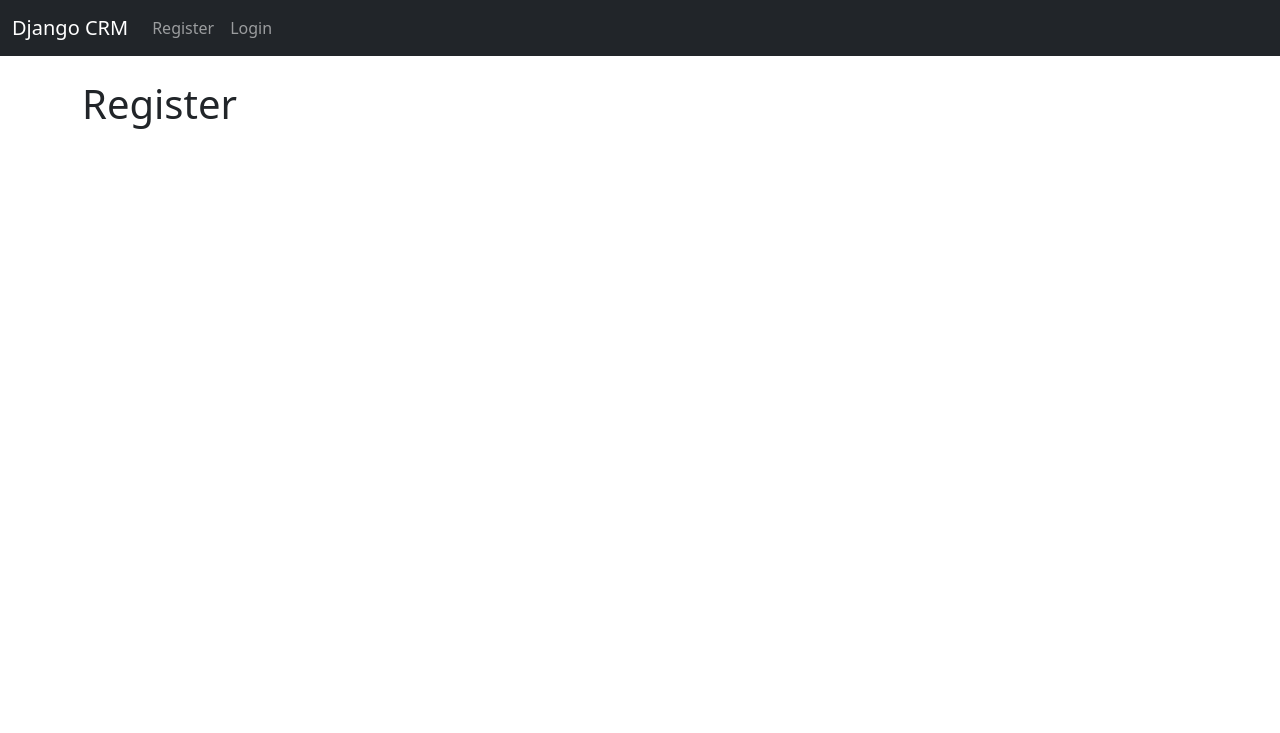
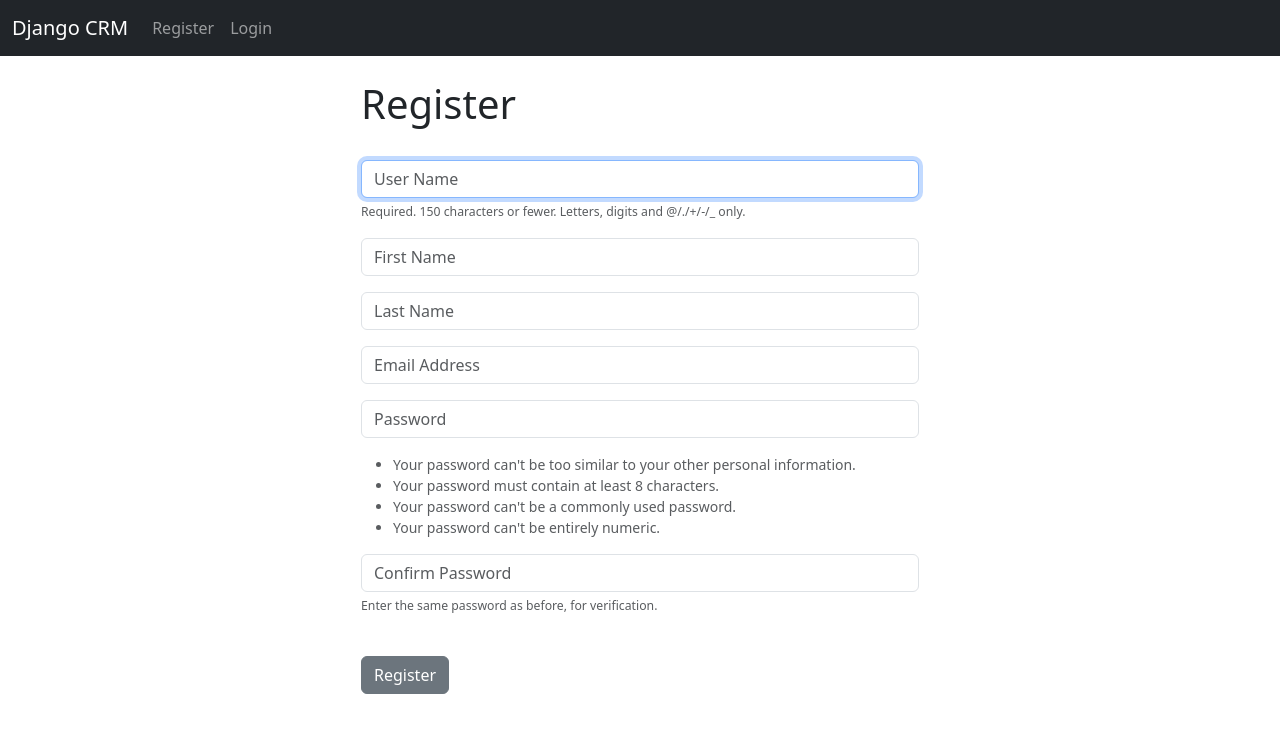
Before and after one commit to CoderSales/Following-Django-Proj-CRM-App-Tutorial, a Django app: template dcrm/website/templates/register.html in a window 1280 px wide. Shown: the top 733 px of the page. Run offline with Django 4.2, Linux system fonts and the light colour scheme; the template is opened without the code that fills it: values that come from a table or form of the project are taken from there, others are empty; parts of the project's set-up code (start-up, migrations or seed data) failed here and were passed over.

Commit message:
Add registration detail

```diff
--- a/dcrm/website/forms.py
+++ b/dcrm/website/forms.py
@@ -11,3 +11,22 @@ class SignUpForm(UserCreationForm):
 	class Meta:
 		model = User
 		fields = ('username', 'first_name', 'last_name', 'email', 'password1', 'password2')
+
+
+	def __init__(self, *args, **kwargs):
+		super(SignUpForm, self).__init__(*args, **kwargs)
+
+		self.fields['username'].widget.attrs['class'] = 'form-control'
+		self.fields['username'].widget.attrs['placeholder'] = 'User Name'
+		self.fields['username'].label = ''
+		self.fields['username'].help_text = '<span class="form-text text-muted"><small>Required. 150 characters or fewer. Letters, digits and @/./+/-/_ only.</small></span>'
+
+		self.fields['password1'].widget.attrs['class'] = 'form-control'
+		self.fields['password1'].widget.attrs['placeholder'] = 'Password'
+		self.fields['password1'].label = ''
+		self.fields['password1'].help_text = '<ul class="form-text text-muted small"><li>Your password can\'t be too similar to your other personal information.</li><li>Your password must contain at least 8 characters.</li><li>Your password can\'t be a commonly used password.</li><li>Your password can\'t be entirely numeric.</li></ul>'
+
+		self.fields['password2'].widget.attrs['class'] = 'form-control'
+		self.fields['password2'].widget.attrs['placeholder'] = 'Confirm Password'
+		self.fields['password2'].label = ''
+		self.fields['password2'].help_text = '<span class="form-text text-muted"><small>Enter the same password as before, for verification.</small></span>'
--- a/dcrm/website/templates/home.html
+++ b/dcrm/website/templates/home.html
@@ -15,7 +15,7 @@
 
 <form method="POST" action="{% url 'home' %}">
 	{% csrf_token %}
-	<form>
+
 	  <div class="mb-3">
 	    <input type="text" class="form-control" name="username" placeholder="Username" required>
 
@@ -25,7 +25,6 @@
 	  </div>
 	  <br/>
 	  <button type="submit" class="btn btn-secondary">Login</button>
-	</form>
 
 </form>
 
--- a/dcrm/website/templates/register.html
+++ b/dcrm/website/templates/register.html
@@ -1,6 +1,34 @@
 {% extends 'base.html' %}
 {%block content %}
 
+
+<div class="col-md-6 offset-md-3">
 <h1>Register</h1>
+<br/>
+
+<form method="POST" action="">
+	{% csrf_token %}
+	{% if form.errors %}
+		<div class="alert alert-warning alert-dismissible fade show" role="alert">
+		  Your Form Has Errors
+		  {% for field in form %}
+		  	{% if field.errors %}
+		  		{{ field.errors }}
+		  	{% endif %}
+		  {% endfor %}
+		  <button type="button" class="btn-close" data-bs-dismiss="alert" aria-label="Close"></button>
+		</div>
+	{% endif %}
+
+
+	{{ form.as_p }}
+
+	<br/>
+	  <button type="submit" class="btn btn-secondary">Register</button>
+	</form>
+
+
+
+</div>
 
 {% endblock %}
```
Also changed, not shown: dcrm/website/views.py (+18 -2 lines), README.md.
